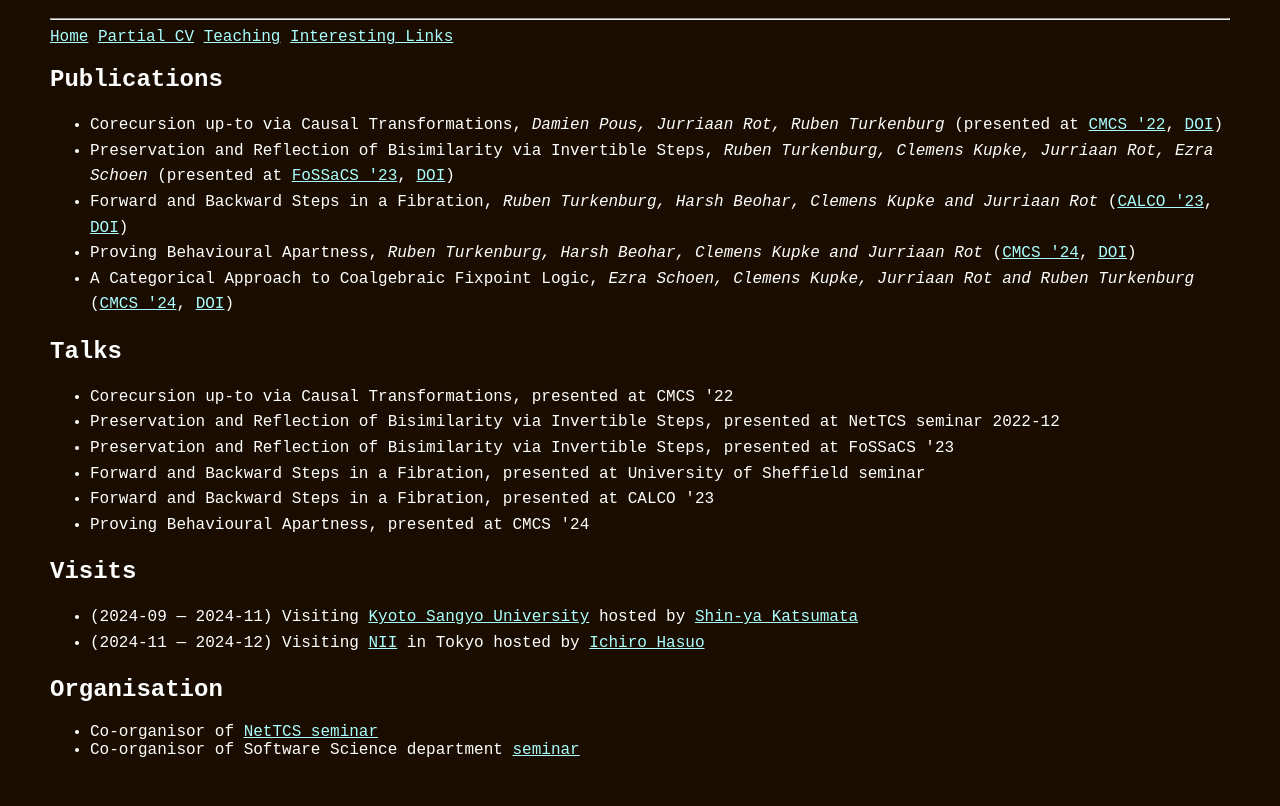
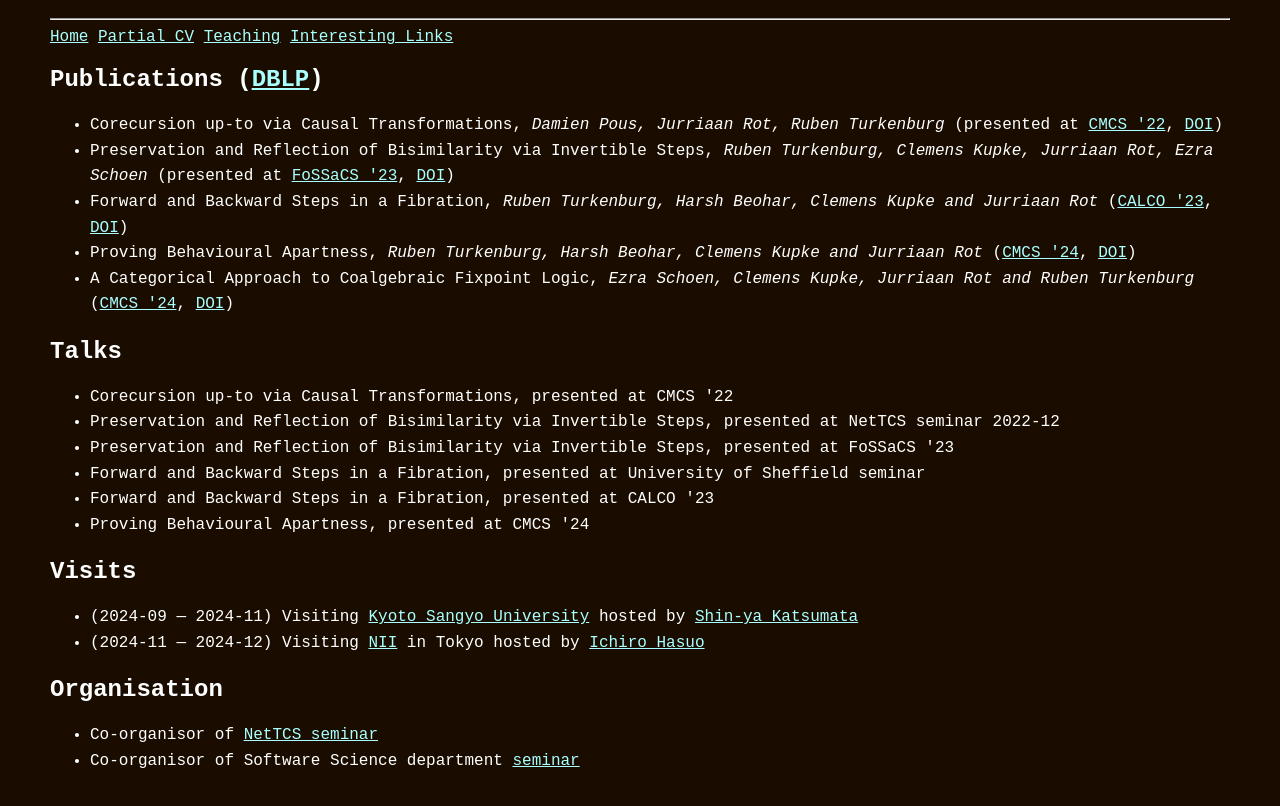
Before and after one commit to RubenT6/rubent6.github.io, a plain HTML site: page publications.html in a window 1280 px wide. Shown: the part 90-896 px from the top of the page. Drawn offline with Linux system fonts and the light colour scheme.

Commit message:
add dblp link

```diff
--- a/publications.html
+++ b/publications.html
@@ -20,7 +20,7 @@
 		</nav>
 	</header>
 	<main>
-		<h2>Publications</h2>
+		<h2>Publications (<a href="https://dblp.org/pid/325/3093.html">DBLP</a>)</h2>
 		<ul style="line-height: 1.6;">
 			<li>Corecursion up-to via Causal Transformations, <em>Damien Pous, Jurriaan Rot, Ruben Turkenburg</em> (presented at <a href="https://www.coalg.org/cmcs22/">CMCS '22</a>, <a href="https://doi.org/10.1007/978-3-031-10736-8_7">DOI</a>)</li>
 			<li>Preservation and Reflection of Bisimilarity via Invertible Steps, <em>Ruben Turkenburg, Clemens Kupke, Jurriaan Rot, Ezra Schoen</em> (presented at <a href="https://etaps.org/2023/conferences/">FoSSaCS '23</a>, <a href="https://doi.org/10.1007/978-3-031-30829-1_16">DOI</a>)</li>
@@ -43,7 +43,7 @@
 				<li>(2024-11 &#8212; 2024-12) Visiting <a href="https://www.nii.ac.jp/en/">NII</a> in Tokyo hosted by <a href="https://group-mmm.org/~ichiro/">Ichiro Hasuo</a></li>
 		</ul>
 		<h2>Organisation</h2>
-		<ul>
+		<ul style="line-height: 1.6;">
 				<li>Co-organisor of <a href="https://nettcs.cs.ru.nl">NetTCS seminar</a></li>
 				<li>Co-organisor of Software Science department <a href="https://sws.cs.ru.nl/SWSSeminar">seminar</a></li>
 		</ul>
```
